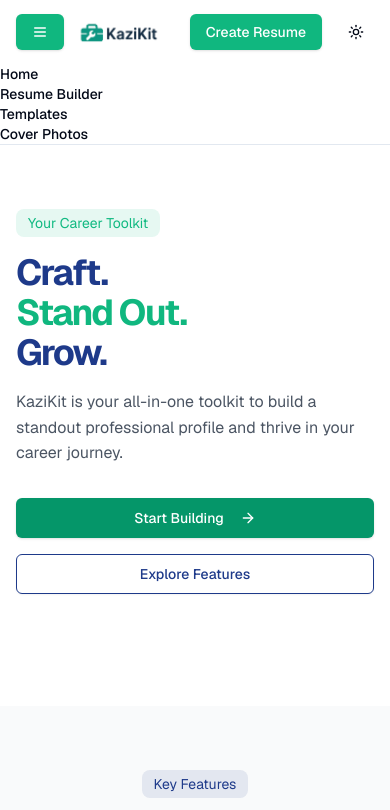
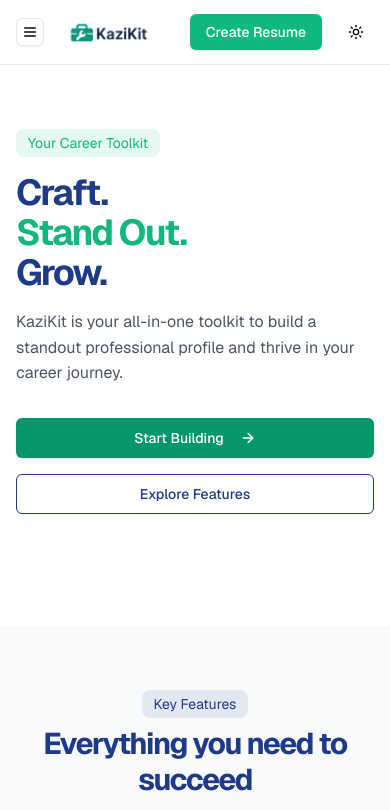
Before and after one commit to AustinKingOry/resume-builder, a Next.js app: page / in a window 390 px wide. Shown: the top 810 px of the page. Built offline with nearby package versions, Linux system fonts and the light colour scheme.

Commit message:
Add toggling for navbar links in small devices

```diff
--- a/components/layout/navbar.tsx
+++ b/components/layout/navbar.tsx
@@ -1,4 +1,6 @@
-import React from 'react';
+"use client"
+
+import React, { useState } from 'react';
 import { Button } from '@/components/ui/button';
 import Link from "next/link";
 import { LogIn, MenuIcon } from 'lucide-react';
@@ -7,6 +9,7 @@ import Image from "next/image";
 import { ThemeSwitcher } from "../theme-switcher";
 
 const Navbar: React.FC = () => {
+	const [showDropdown, setShowDropdown] = useState(false);
 	const links = [
 		{title:"Home",link:"/"},
 		{title:"Resume Builder",link:"/builder"},
@@ -16,7 +19,7 @@ const Navbar: React.FC = () => {
 	return (
 		<header className="border-b">
 		<div className="container mx-auto flex h-16 items-center justify-between px-4">
-			<Button type="button" className="flex md:hidden">
+			<Button type="button" size={"icon"} variant="outline" className="flex md:hidden w-7 h-7" onClick={()=>{setShowDropdown(!showDropdown)}}>
 				<MenuIcon className="w-4 h-4" />
 			</Button>
 			<Link href="/" className="flex items-center space-x-2">
@@ -43,10 +46,10 @@ const Navbar: React.FC = () => {
 			<ThemeSwitcher />
 			</div>
 		</div>
-		<div className="w-full">
+		<div className={`w-full ${showDropdown ? "block":"hidden"} md:hidden border-t`}>
 			<div className="flex flex-col">
 				{links.map((item, index)=>(
-				<Link key={index} href={item.link} className="text-sm font-medium transition-colors hover:text-primary">
+				<Link key={index} href={item.link} className="text-sm font-medium transition-colors hover:text-primary p-2 w-full">
 				{item.title}
 				</Link>
 				))}
```
